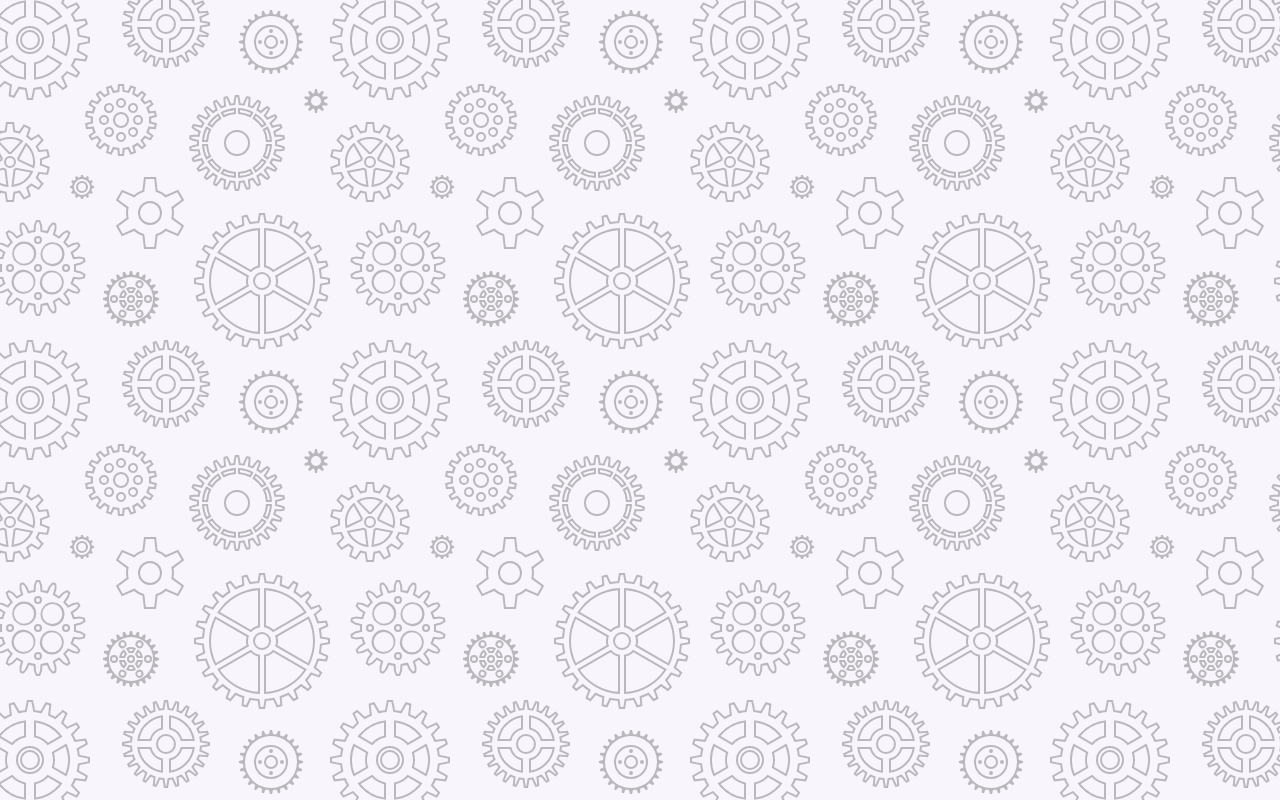
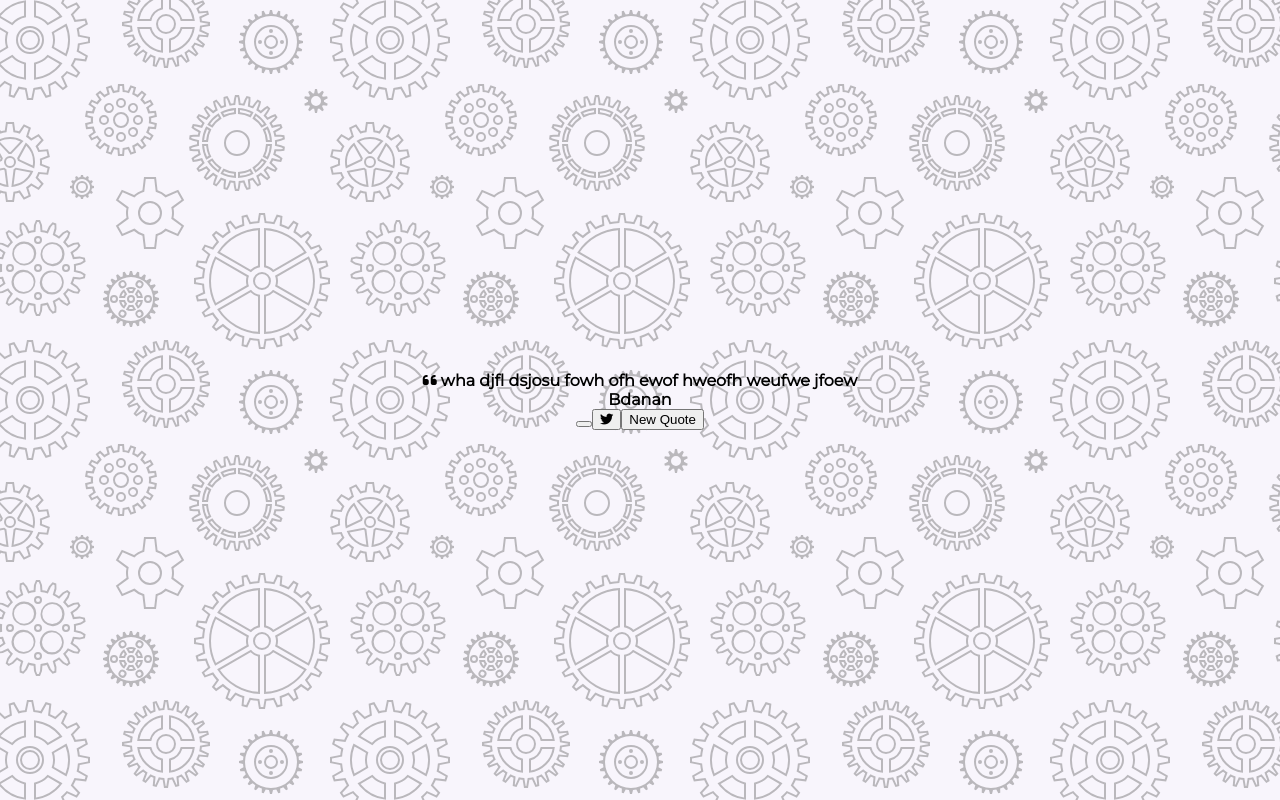
Before and after one commit to sarahchungwu/quote, a plain HTML site: page quoteGenerator/index.html in a window 1280 px wide. Drawn offline with Linux system fonts and the light colour scheme; a web font is replaced by a local one.

Commit message:
set up the necessary html tag

```diff
--- a/quoteGenerator/index.html
+++ b/quoteGenerator/index.html
@@ -9,7 +9,29 @@
   <link rel="stylesheet" href="https://cdnjs.cloudflare.com/ajax/libs/font-awesome/6.4.2/css/all.min.css">
 </head>
 <body>
-  <!-- <i class="fa-solid fa-house"></i> -->
+  <div class="quote-container" id="quote-container">
+      <!-- Quote -->
+      <div class="quote-text">
+        <i class="fas fa-quote-left"></i>
+        <span class="quote">wha djfl dsjosu fowh ofh ewof hweofh weufwe jfoew </span>
+      </div>
+      <!-- Author -->
+      <div class="quote-author">
+        <span id="autho">Bdanan</span>
+      </div>
+      <!-- Buttons  -->
+      <button class="button-container">
+        <button class="twitter-button" id="twitter" title="Tweet This!">
+        <i class="fab fa-twitter"></i>
+        <button id="new-quote">New Quote</button>
+        </button>
+      </button>
+
+
+
+
+  </div>
+
 
   <script src="script.js"></script>
 </body>
```
